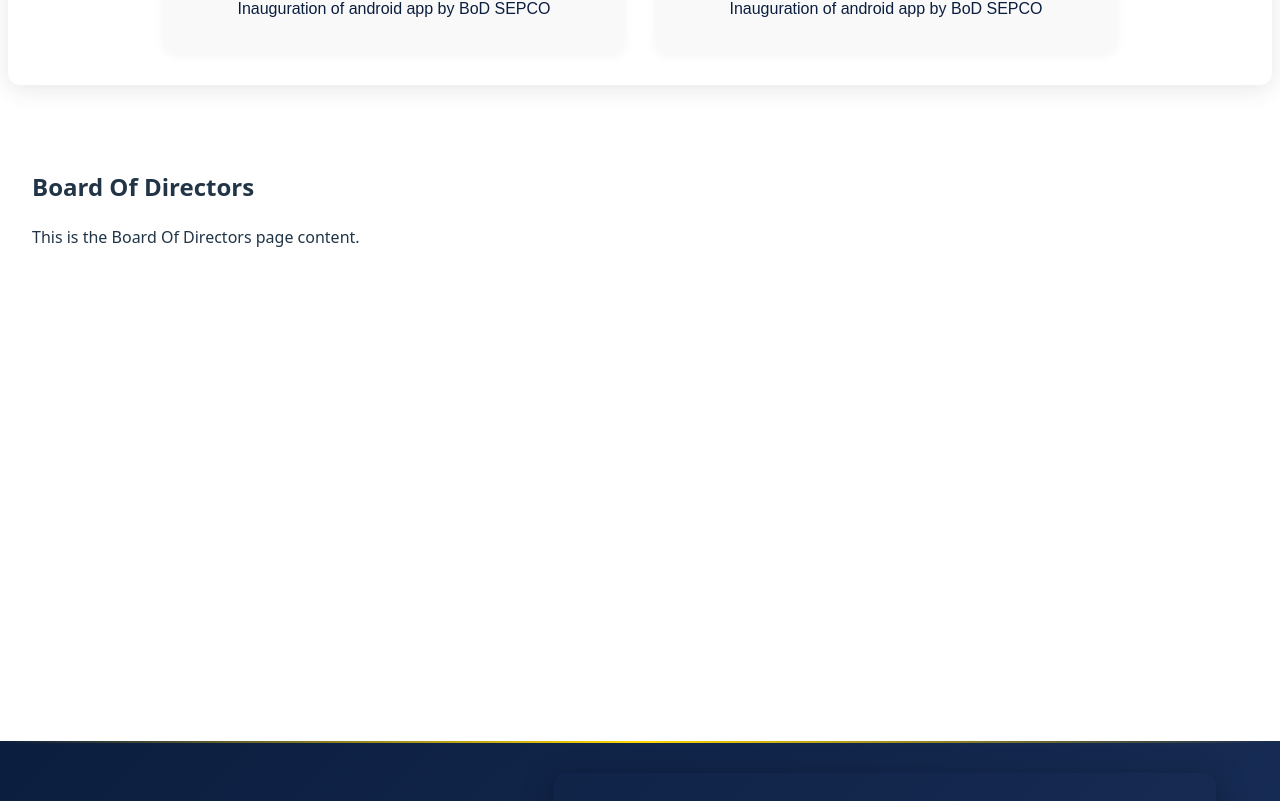
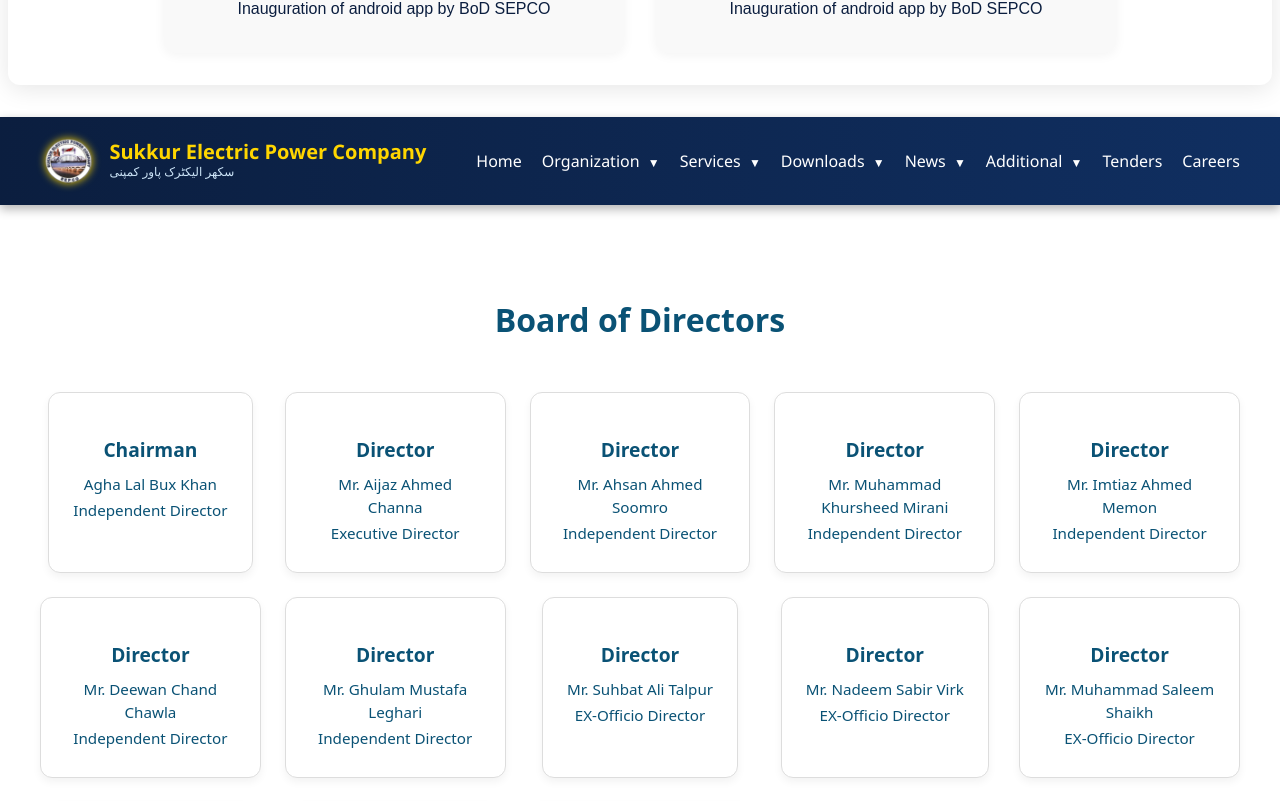
Before and after one commit to KashishTheCoder/Sepco, a React (Vite) app: page /pages/board-of-directors in a window 1280 px wide. Shown: the part 2117-2918 px from the top of the page. Built offline with nearby package versions, Linux system fonts and the light colour scheme; grey boxes are pictures that could not be loaded.

Commit message:
Add Board of Directors Page

```diff
--- a/src/App.jsx
+++ b/src/App.jsx
@@ -7,6 +7,7 @@
 import ChairmanMessage from './components/ChairmanMessage';
 import InfoCardsSection from './components/InfoCardsSection';
 import Gallery from './components/Gallery';
+import BoardOfDirectors from './pages/BoardOfDirectors';
 
 // Reusable page component
 const Page = ({ title }) => (
@@ -38,9 +39,11 @@
       {/* Page content */}
       <Routes>
         <Route path="/" element={<Page title="Home" />} />
+        <Route path="/pages/board-of-directors" element={<BoardOfDirectors />} />
         <Route path="/pages/:pageId" element={<DynamicPage />} />
         <Route path="/tenders" element={<Page title="Tenders" />} />
         <Route path="/careers" element={<Page title="Careers" />} />
+
       </Routes>
 
       <Footer />
--- /dev/null
+++ b/src/pages/BoardOfDirectors.jsx
@@ -0,0 +1,43 @@
+import React from "react";
+import Navbar from "../components/Navbar";
+import Footer from "../components/Footer";
+import "../styles/BoardOfDirectors.css"; // We will create this CSS file
+
+const directors = [
+    { title: "Chairman", name: "Agha Lal Bux Khan", role: "Independent Director" },
+    { title: "Director", name: "Mr. Aijaz Ahmed Channa", role: "Executive Director" },
+    { title: "Director", name: "Mr. Ahsan Ahmed Soomro", role: "Independent Director" },
+    { title: "Director", name: "Mr. Muhammad Khursheed Mirani", role: "Independent Director" },
+    { title: "Director", name: "Mr. Imtiaz Ahmed Memon", role: "Independent Director" },
+    { title: "Director", name: "Mr. Deewan Chand Chawla", role: "Independent Director" },
+    { title: "Director", name: "Mr. Ghulam Mustafa Leghari", role: "Independent Director" },
+    { title: "Director", name: "Mr. Suhbat Ali Talpur", role: "EX-Officio Director" },
+    { title: "Director", name: "Mr. Nadeem Sabir Virk", role: "EX-Officio Director" },
+    { title: "Director", name: "Mr. Muhammad Saleem Shaikh", role: "EX-Officio Director" },
+    { title: "Director", name: "Mr. Zafar Ali Shaikh", role: "Independent Director" },
+    { title: "Director", name: "Mr. Aijaz Ali Baloch", role: "Independent Director" },
+    { title: "Director", name: "Mr. Naeem Akhtar Odho", role: "Independent Director" },
+];
+
+export default function BoardOfDirectors() {
+    return (
+        <>
+            <Navbar />
+            <section className="board-section">
+                <div className="container">
+                    <h2 className="board-heading">Board of Directors</h2>
+                    <div className="cards-wrapper">
+                        {directors.map((member, index) => (
+                            <div className="board-card" key={index}>
+                                <h3>{member.title}</h3>
+                                <p>{member.name}</p>
+                                <p>{member.role}</p>
+                            </div>
+                        ))}
+                    </div>
+                </div>
+            </section>
+            <Footer />
+        </>
+    );
+}
--- /dev/null
+++ b/src/styles/BoardOfDirectors.css
@@ -0,0 +1,51 @@
+.board-section {
+    padding: 4rem 1rem;
+    background-color: #fff;
+    text-align: center;
+}
+
+.board-heading {
+    font-size: 2rem;
+    color: #0a5275;
+    /* same as your navbar blue */
+    margin-bottom: 3rem;
+    font-weight: 600;
+}
+
+.container {
+    max-width: 1200px;
+    margin: 0 auto;
+}
+
+.cards-wrapper {
+    display: grid;
+    grid-template-columns: repeat(auto-fit, minmax(220px, 1fr));
+    gap: 1.5rem;
+    justify-items: center;
+}
+
+.board-card {
+    background-color: #ffffff;
+    border: 1px solid #ddd;
+    padding: 1.5rem;
+    border-radius: 12px;
+    box-shadow: 0 4px 8px rgba(0, 0, 0, 0.05);
+    color: #0a5275;
+    transition: transform 0.2s ease, box-shadow 0.2s ease;
+}
+
+.board-card:hover {
+    transform: translateY(-4px);
+    box-shadow: 0 8px 16px rgba(0, 0, 0, 0.08);
+}
+
+.board-card h3 {
+    margin-bottom: 0.5rem;
+    font-size: 1.2rem;
+    font-weight: 600;
+}
+
+.board-card p {
+    margin: 0.2rem 0;
+    font-size: 0.95rem;
+}
```
